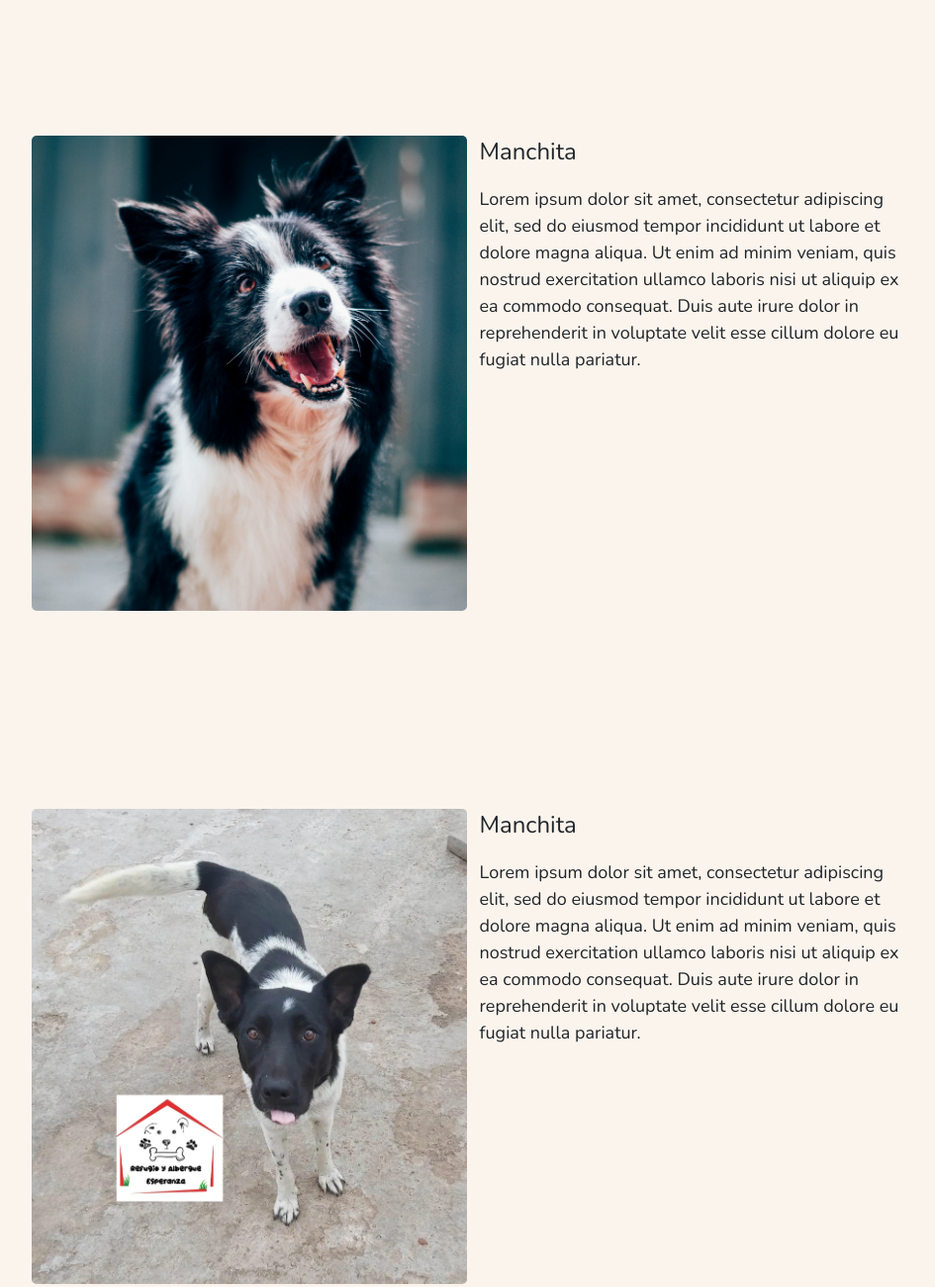
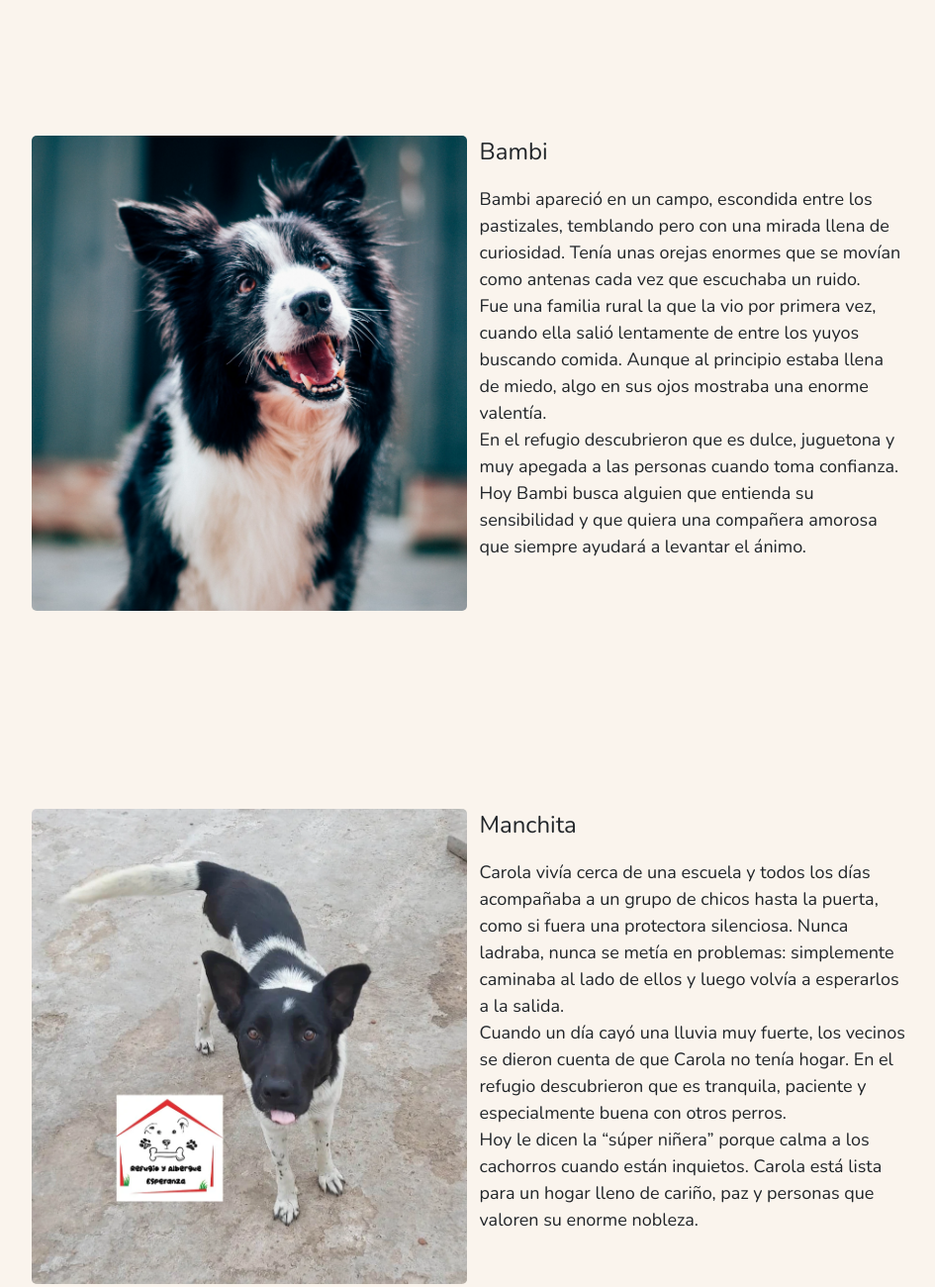
Before and after one commit to fiorelladifiore/refugioEsperanza, a plain HTML site: page adoptar.html in a window 1280 px wide. Shown: the part 2580-3880 px from the top of the page at 99% size, without its empty margins (163-1108 px from the left). Drawn offline with nearby package versions, Linux system fonts and the light colour scheme.

Commit message:
Agregado de historias

```diff
--- a/adoptar.html
+++ b/adoptar.html
@@ -229,10 +229,15 @@
                 <div class="cont-historias">
             <img class="historias-img" src="img/adoptar/perrfh2.jpg" alt="Mascota 6">
             <div>
-                <h3>Manchita</h3>
-                <p>Lorem ipsum dolor sit amet, consectetur adipiscing elit, sed do eiusmod tempor incididunt ut labore et dolore magna aliqua.
-                    Ut enim ad minim veniam, quis nostrud exercitation ullamco laboris nisi ut aliquip ex ea commodo consequat.
-                    Duis aute irure dolor in reprehenderit in voluptate velit esse cillum dolore eu fugiat nulla pariatur.
+                <h3>Bambi</h3>
+                <p>Bambi apareció en un campo, escondida entre los pastizales, temblando pero con una mirada llena de curiosidad.
+                    Tenía unas orejas enormes que se movían como antenas cada vez que escuchaba un ruido.<br>
+
+                    Fue una familia rural la que la vio por primera vez, cuando ella salió lentamente de entre los yuyos buscando comida.
+                    Aunque al principio estaba llena de miedo, algo en sus ojos mostraba una enorme valentía.<br>
+
+                    En el refugio descubrieron que es dulce, juguetona y muy apegada a las personas cuando toma confianza.
+                    Hoy Bambi busca alguien que entienda su sensibilidad y que quiera una compañera amorosa que siempre ayudará a levantar el ánimo.
                 </p>
             </div>
 
@@ -243,9 +248,14 @@
             <img class="historias-img" src="img/adoptar/Manchita.webp" alt="Mascota 6">
             <div>
                 <h3>Manchita</h3>
-                <p>Lorem ipsum dolor sit amet, consectetur adipiscing elit, sed do eiusmod tempor incididunt ut labore et dolore magna aliqua.
-                    Ut enim ad minim veniam, quis nostrud exercitation ullamco laboris nisi ut aliquip ex ea commodo consequat.
-                    Duis aute irure dolor in reprehenderit in voluptate velit esse cillum dolore eu fugiat nulla pariatur.
+                <p>Carola vivía cerca de una escuela y todos los días acompañaba a un grupo de chicos hasta la puerta, como si fuera una protectora silenciosa.
+                    Nunca ladraba, nunca se metía en problemas: simplemente caminaba al lado de ellos y luego volvía a esperarlos a la salida.<br>
+
+                    Cuando un día cayó una lluvia muy fuerte, los vecinos se dieron cuenta de que Carola no tenía hogar.
+                    En el refugio descubrieron que es tranquila, paciente y especialmente buena con otros perros.<br>
+
+                    Hoy le dicen la “súper niñera” porque calma a los cachorros cuando están inquietos.
+                    Carola está lista para un hogar lleno de cariño, paz y personas que valoren su enorme nobleza.
                 </p>
             </div>
 
```
